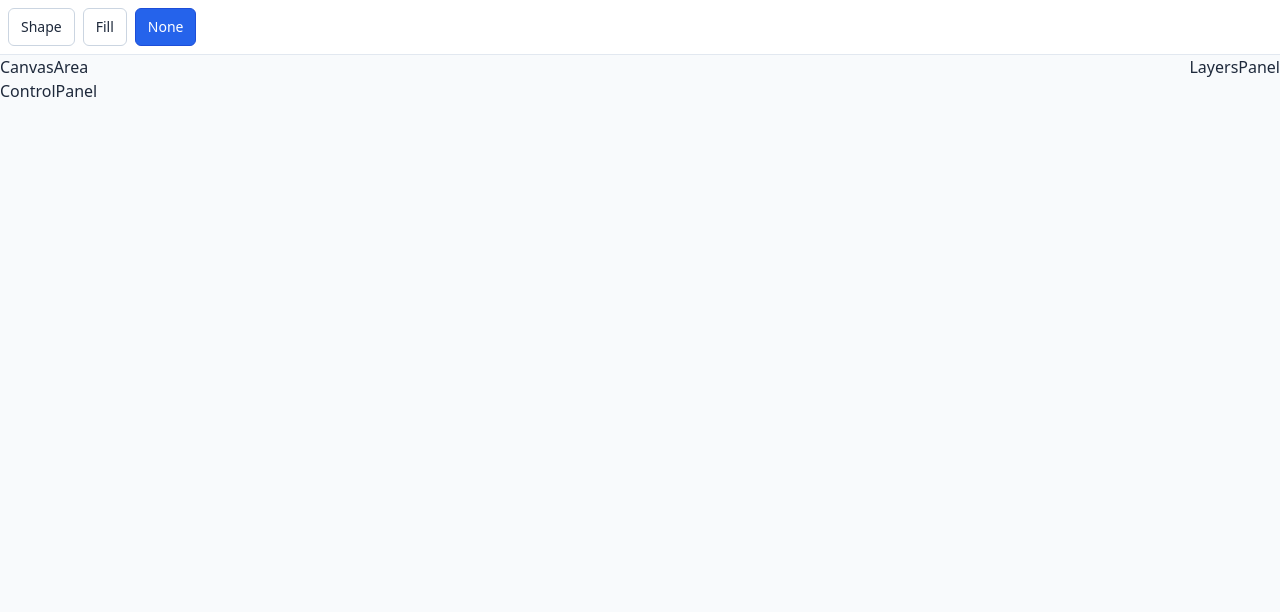
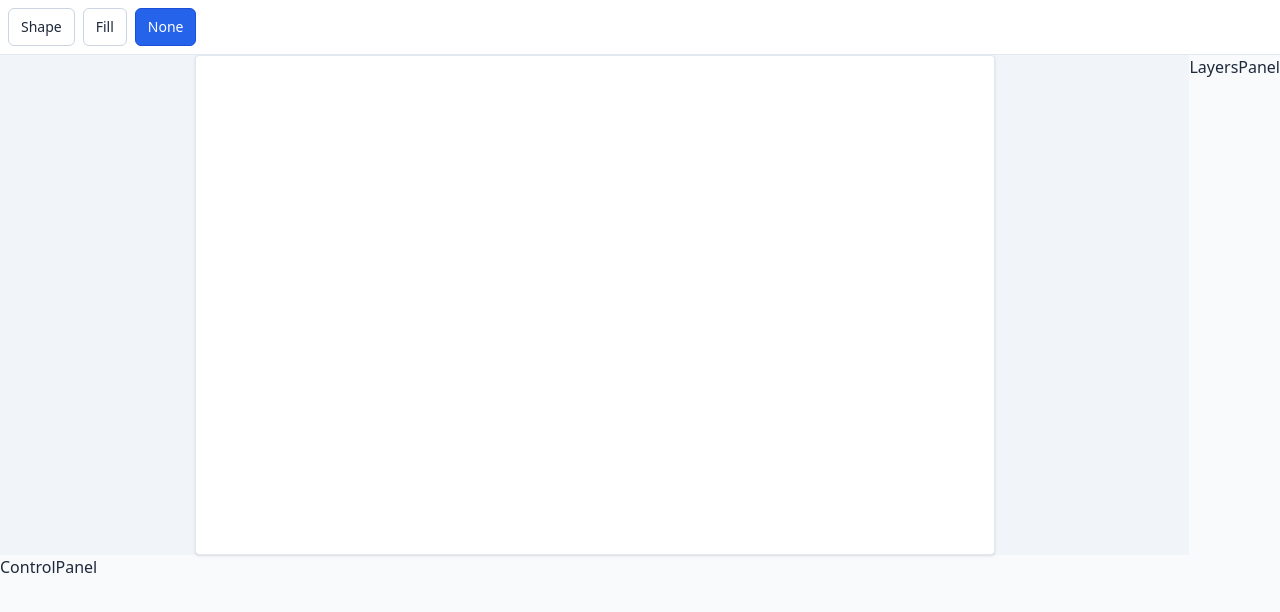
Before and after one commit to JK1997/paint-lite-assignment, a React (Vite) app: page / in a window 1280 px wide. Shown: the top 612 px of the page. Built offline with nearby package versions, Linux system fonts and the light colour scheme.

Commit message:
feat: Implement CanvasArea component

```diff
--- a/src/components/CanvasArea.tsx
+++ b/src/components/CanvasArea.tsx
@@ -1,12 +1,84 @@
-import React from 'react';
+import { useEffect, useRef } from 'react'
+import { usePaintStore } from '../store/usePaintStore'
+import type { PaintState } from '../store/usePaintStore'
+import type { FillLayer, ShapeLayer } from '../types'
 
-const CanvasArea: React.FC = () => {
+function drawLayers(ctx: CanvasRenderingContext2D, layers: (FillLayer | ShapeLayer)[], width: number, height: number) {
+  ctx.clearRect(0, 0, width, height)
+  for (const layer of layers) {
+    if (layer.type === 'fill') {
+      ctx.save()
+      ctx.fillStyle = layer.color
+      ctx.fillRect(0, 0, width, height)
+      ctx.restore()
+    } else {
+      ctx.save()
+      ctx.fillStyle = layer.color
+      if (layer.shape === 'rect') {
+        const w = layer.size
+        const h = Math.round(layer.size * 0.7)
+        ctx.fillRect(layer.x - w / 2, layer.y - h / 2, w, h)
+      } else if (layer.shape === 'circle') {
+        ctx.beginPath()
+        ctx.arc(layer.x, layer.y, layer.size / 2, 0, Math.PI * 2)
+        ctx.closePath()
+        ctx.fill()
+      }
+      ctx.restore()
+    }
+  }
+}
+
+export default function CanvasArea() {
+  const canvasRef = useRef<HTMLCanvasElement | null>(null)
+  const layers = usePaintStore((s: PaintState) => s.layers)
+  const tool = usePaintStore((s: PaintState) => s.tool)
+  const addShapeAt = usePaintStore((s: PaintState) => s.addShapeAt)
+  const addFill = usePaintStore((s: PaintState) => s.addFill)
+  const setCanvasSize = usePaintStore((s: PaintState) => s.setCanvasSize)
+  const { width, height } = usePaintStore((s: PaintState) => s.canvasSize)
+
+  // keep canvas synced with device pixel ratio for sharpness
+  useEffect(() => {
+    const canvas = canvasRef.current
+    if (!canvas) return
+    const dpr = window.devicePixelRatio || 1
+    canvas.width = Math.floor(width * dpr)
+    canvas.height = Math.floor(height * dpr)
+    canvas.style.width = `${width}px`
+    canvas.style.height = `${height}px`
+    const ctx = canvas.getContext('2d')!
+    ctx.setTransform(dpr, 0, 0, dpr, 0, 0)
+    drawLayers(ctx, layers, width, height)
+  }, [layers, width, height])
+
+  // resize observer to capture parent size if needed (for now fixed initial)
+  useEffect(() => {
+    setCanvasSize(width, height)
+  }, [setCanvasSize, width, height])
+
+  const onClick = (e: React.MouseEvent<HTMLCanvasElement>) => {
+    const rect = e.currentTarget.getBoundingClientRect()
+    const x = e.clientX - rect.left
+    const y = e.clientY - rect.top
+    if (tool === 'shape') {
+      addShapeAt(x, y)
+    } else if (tool === 'fill') {
+      addFill()
+    }
+  }
+
   return (
-    <div className="canvas-area-container">
-      {/* Canvas will go here */}
-      <span>CanvasArea</span>
+    <div className="relative flex-1 flex items-center justify-center bg-slate-100">
+      <div className="relative">
+        <canvas
+          ref={canvasRef}
+          className="bg-white rounded shadow border border-slate-200"
+          width={width}
+          height={height}
+          onClick={onClick}
+        />
+      </div>
     </div>
-  );
-};
-
-export default CanvasArea;
+  )
+}
```
